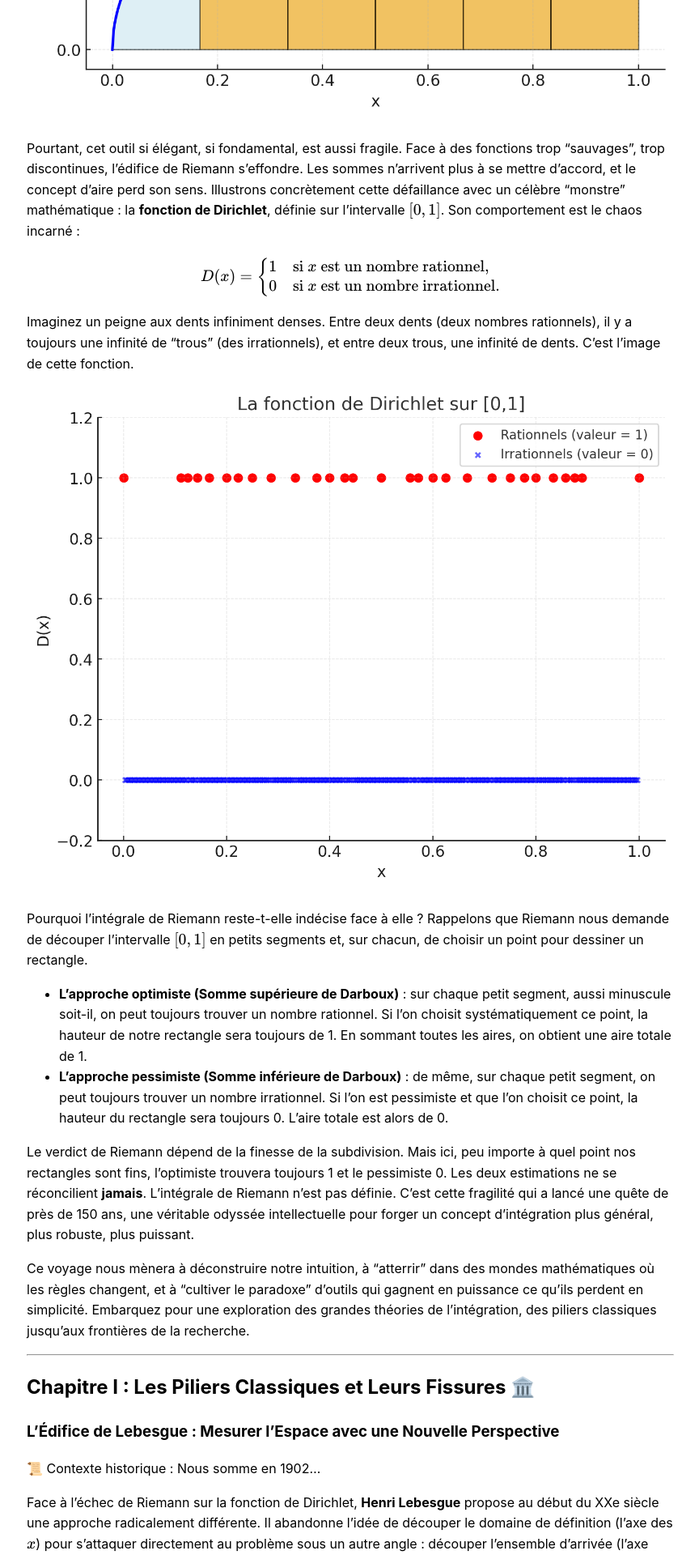
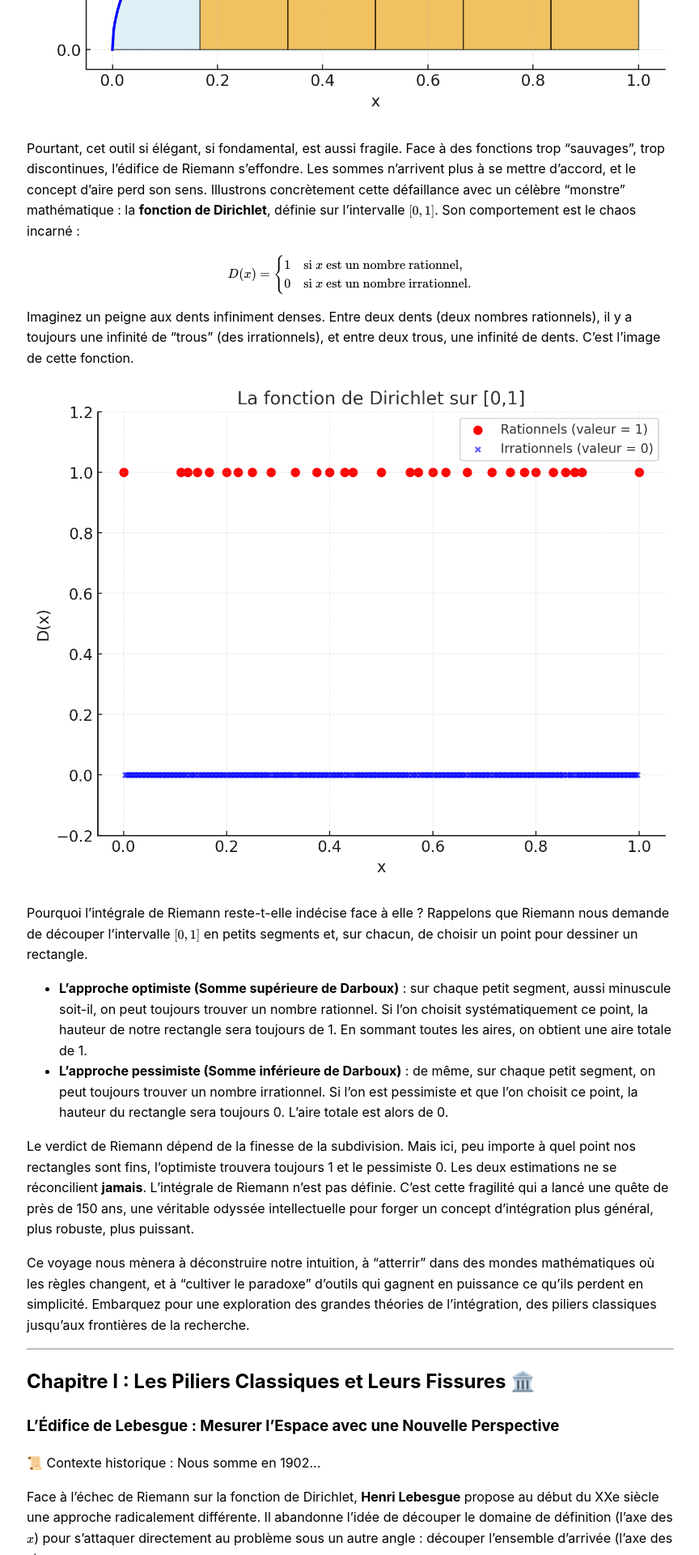
Before and after one commit to KpihX/maths-articles, a Jekyll site: the page built from integration.md, in a window 1280 px wide. Shown: the part 798-2718 px from the top of the page at 81% size, without its empty margins (207-1071 px from the left). Built offline with Jekyll 4.4.1, drawn with Linux system fonts in a browser that asks for light colours; formulas are drawn with MathJax 3.

Commit message:
Switch to KaTeX for better math rendering

```diff
--- /dev/null
+++ b/_includes/katex.html
@@ -0,0 +1,16 @@
+<link rel="stylesheet" href="https://cdn.jsdelivr.net/npm/katex@0.16.8/dist/katex.min.css" integrity="sha384-GvrOXuhMATgEsSwCs4smul74iXGOixntILdUW9XmUC6+HX0sLNAK3q71HotJqlAn" crossorigin="anonymous">
+<script defer src="https://cdn.jsdelivr.net/npm/katex@0.16.8/dist/katex.min.js" integrity="sha384-cpW21h6RZv/phavutF+AuVYrr+dA8xD9zs6FwLpaCct6O9ctzYFfFr4dgmgccOTx" crossorigin="anonymous"></script>
+<script defer src="https://cdn.jsdelivr.net/npm/katex@0.16.8/dist/contrib/auto-render.min.js" integrity="sha384-+VBxd3r6XgURycqtZ117nYw44OOcIax56Z4dCRWbxyPt0Koah1uHoK0o4+/RRE05" crossorigin="anonymous"></script>
+<script>
+    document.addEventListener("DOMContentLoaded", function() {
+        renderMathInElement(document.body, {
+            delimiters: [
+                {left: "$$", right: "$$", display: true},
+                {left: "$", right: "$", display: false},
+                {left: "\\(", right: "\\)", display: false},
+                {left: "\\[", right: "\\]", display: true}
+            ],
+            throwOnError: false
+        });
+    });
+</script>
--- a/_layouts/math.html
+++ b/_layouts/math.html
@@ -16,8 +16,15 @@
             max-width: 100%;
             height: auto;
         }
+        .katex {
+            font-size: 1em !important;
+        }
+        .katex-display {
+            overflow: auto hidden;
+            margin: 1em 0;
+        }
     </style>
-    {% include mathjax.html %}
+    {% include katex.html %}
 </head>
 <body>
     <article>
```
